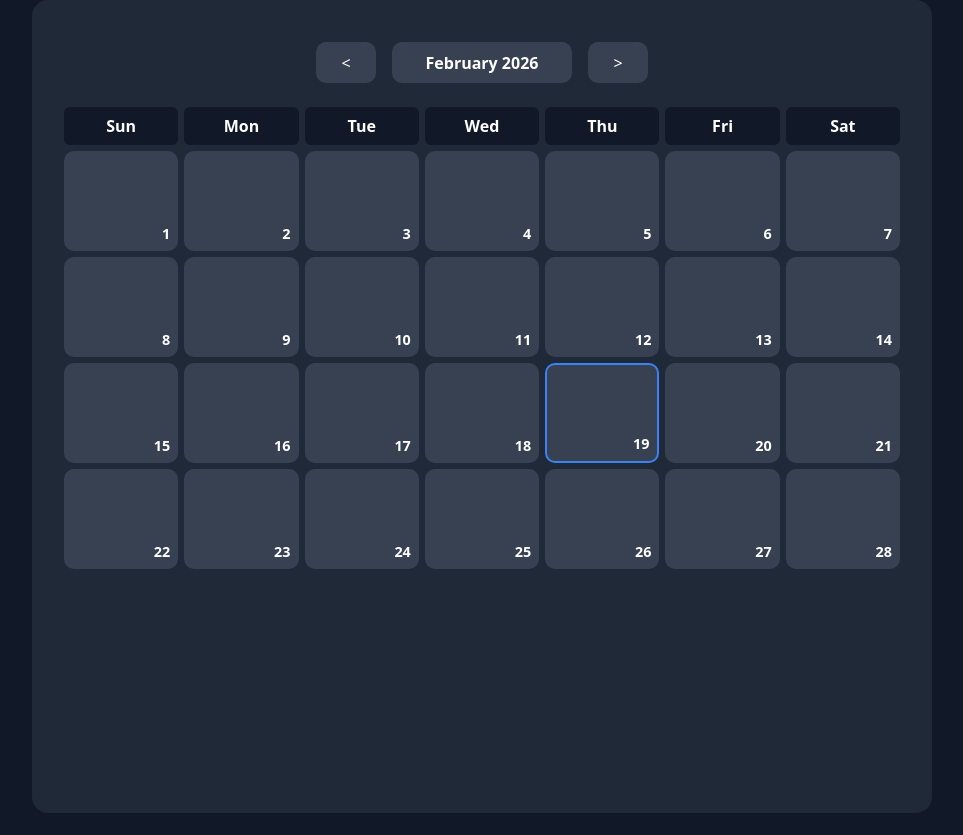
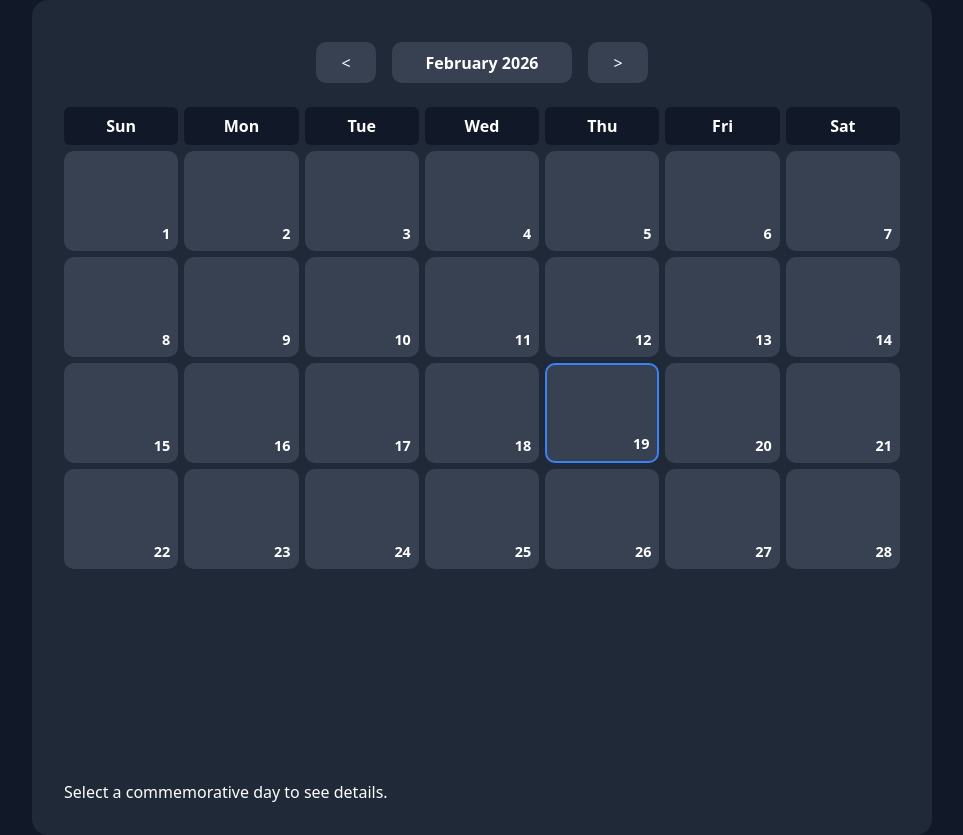
Before and after one commit to Konvaly/Project-Days-Calendar, a website with bundled scripts: page index.html in a window 1280 px wide. Shown: the whole page, without its empty margins (158-1121 px from the left). Before the commit the page ends 813 px from the top, so only its background shows below. Built offline with nearby package versions, Linux system fonts and the light colour scheme.

Commit message:
Add event description panel placeholder to calendar UI

```diff
--- a/index.html
+++ b/index.html
@@ -49,6 +49,11 @@
             <!-- Example Static Layout (JS will replace this) -->
 
         </section>
+        <!-- Event description panel -->
+        <section id="event-description" class="event-description" aria-live="polite">
+            <p>Select a commemorative day to see details.</p>
+        </section>
+
 
     </main>
 
```
